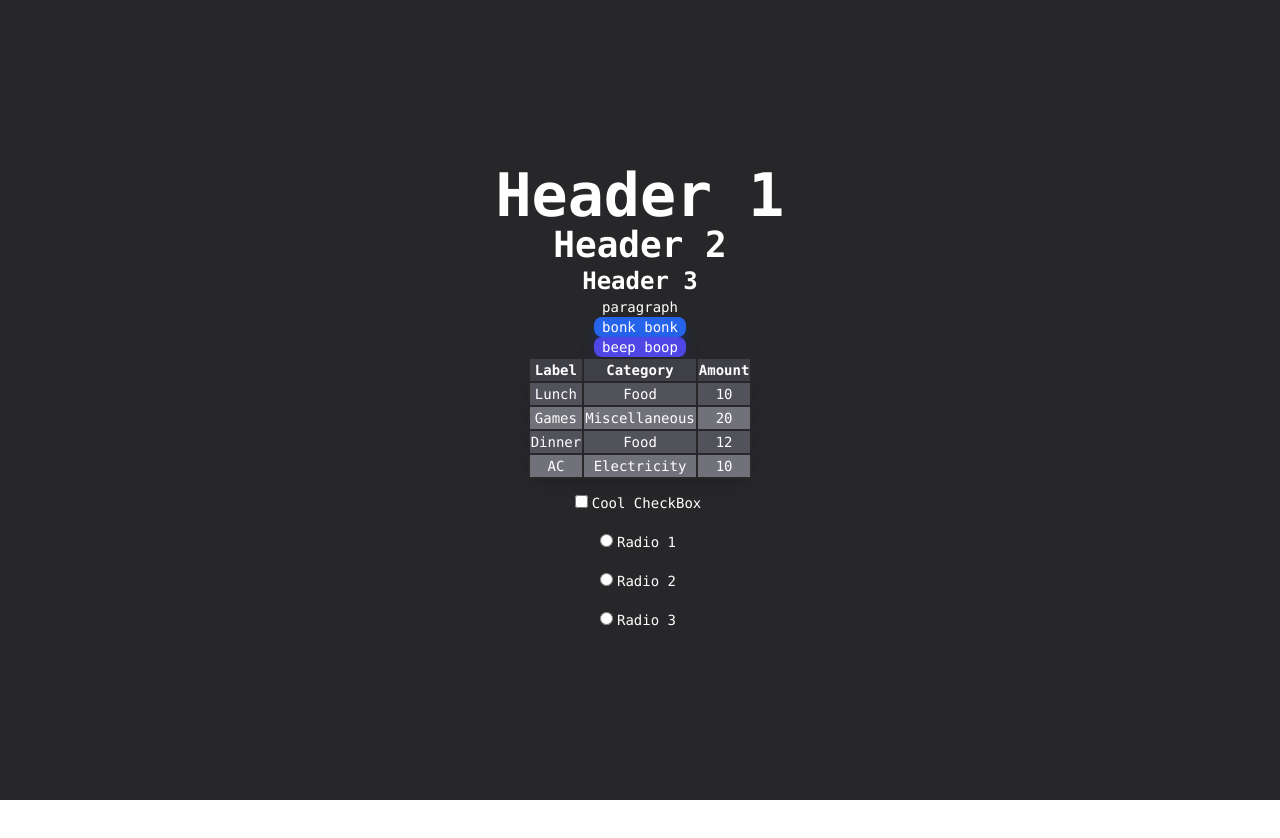
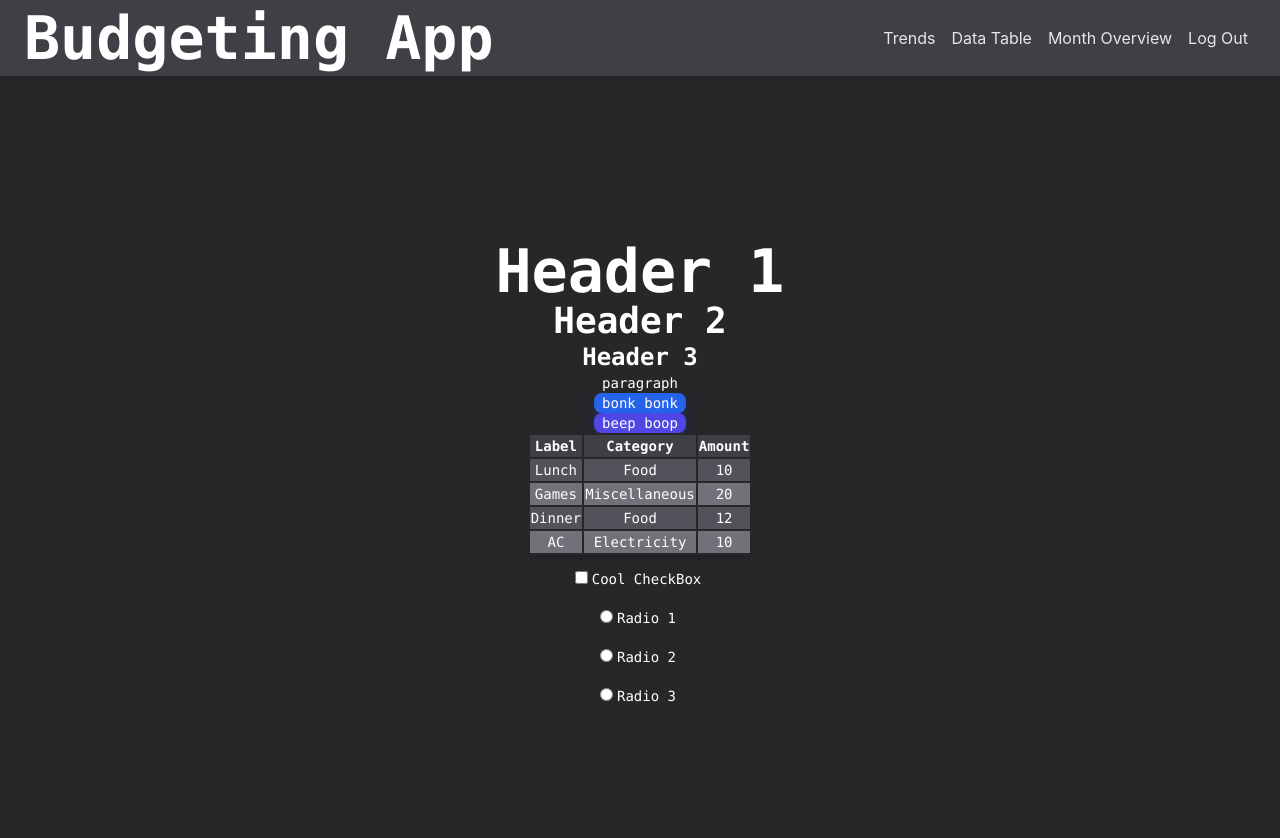
Before and after one commit to duccsquared/budgeting-app, a React (Create React App) app: page / in a window 1280 px wide. Shown: the top 838 px of the page. Before the commit the page ends 800 px from the top, so only its background shows below. Built offline with nearby package versions, Linux system fonts and the light colour scheme.

Commit message:
modified text components to have white colour and added a navbar

```diff
--- a/src/App.js
+++ b/src/App.js
@@ -1,5 +1,6 @@
 import './App.css';
 import {BtnMain, BtnSecondary, H1, H2, H3, P, Table, TR1, TR2, TH, TD, CheckBox, RadioBox} from './components.js';
+import NavBar from './navbar.js'
 // function logBeep() {
 //   console.log(logBeep)
 // }
@@ -7,8 +8,8 @@ import {BtnMain, BtnSecondary, H1, H2, H3, P, Table, TR1, TR2, TH, TD, CheckBox,
 function App() { // <div style={{height: 20}}></div>
     return (
         <div className="App">
-            <header className="App-header">
-
+            <header>
+                <NavBar></NavBar>
             </header>
             <body className="App-body">
                 <H1>Header 1</H1>
--- a/src/components.js
+++ b/src/components.js
@@ -37,7 +37,7 @@ export class BtnSecondary extends React.Component {
 export class H1 extends React.Component {
     render() {
         return (
-            <h1 className="text-6xl font-extrabold font-mono">
+            <h1 className="text-6xl font-extrabold font-mono text-white">
                 {this.props.children}
             </h1>
         )
@@ -47,7 +47,7 @@ export class H1 extends React.Component {
 export class H2 extends React.Component {
     render() {
         return (
-            <h2 className="text-4xl font-bold font-mono">
+            <h2 className="text-4xl font-bold font-mono text-white">
                 {this.props.children}
             </h2>
         )
@@ -57,7 +57,7 @@ export class H2 extends React.Component {
 export class H3 extends React.Component {
     render() {
         return (
-            <h3 className="text-2xl font-semibold font-mono">
+            <h3 className="text-2xl font-semibold font-mono text-white">
                 {this.props.children}
             </h3>
         )
@@ -67,7 +67,7 @@ export class H3 extends React.Component {
 export class P extends React.Component {
     render() {
         return (
-            <p className="text-sm font-mono">
+            <p className="text-sm font-mono text-white">
                 {this.props.children}
             </p>
         )
--- /dev/null
+++ b/src/navbar.js
@@ -0,0 +1,29 @@
+import React from 'react';
+import {H1} from './components.js';
+
+export default class NavBar extends React.Component {
+    render() {
+        return (
+        <nav class="navbar navbar-expand-lg shadow-md py-2 bg-zinc-700 relative flex items-center w-full justify-between">
+            <div class="px-6 w-full flex flex-wrap items-center justify-between">
+                <H1>Budgeting App</H1>
+                <div class="flex-grow"></div>
+                <ul class="navbar-nav mr-auto lg:flex lg:flex-row">
+                    <li class="nav-item">
+                        <a class="nav-link block pr-2 lg:px-2 py-2 text-gray-200 hover:text-gray-100 active:text-gray-300 transition duration-100 ease-in-out" href="#!" data-mdb-ripple="true" data-mdb-ripple-color="light">Trends</a>
+                    </li>
+                    <li class="nav-item">
+                        <a class="nav-link block pr-2 lg:px-2 py-2 text-gray-200 hover:text-gray-100 active:text-gray-300 transition duration-100 ease-in-out" href="#!" data-mdb-ripple="true" data-mdb-ripple-color="light">Data Table</a>
+                    </li>
+                    <li class="nav-item">
+                        <a class="nav-link block pr-2 lg:px-2 py-2 text-gray-200 hover:text-gray-100 active:text-gray-300 transition duration-100 ease-in-out" href="#!" data-mdb-ripple="true" data-mdb-ripple-color="light">Month Overview</a>
+                    </li>
+                    <li class="nav-item mb-2 lg:mb-0">
+                        <a class="nav-link block pr-2 lg:px-2 py-2 text-gray-200 hover:text-gray-100 active:text-gray-300 transition duration-100 ease-in-out" href="#!" data-mdb-ripple="true" data-mdb-ripple-color="light">Log Out</a>
+                    </li>
+                </ul>
+            </div>
+        </nav>
+        )
+    }
+}
```
